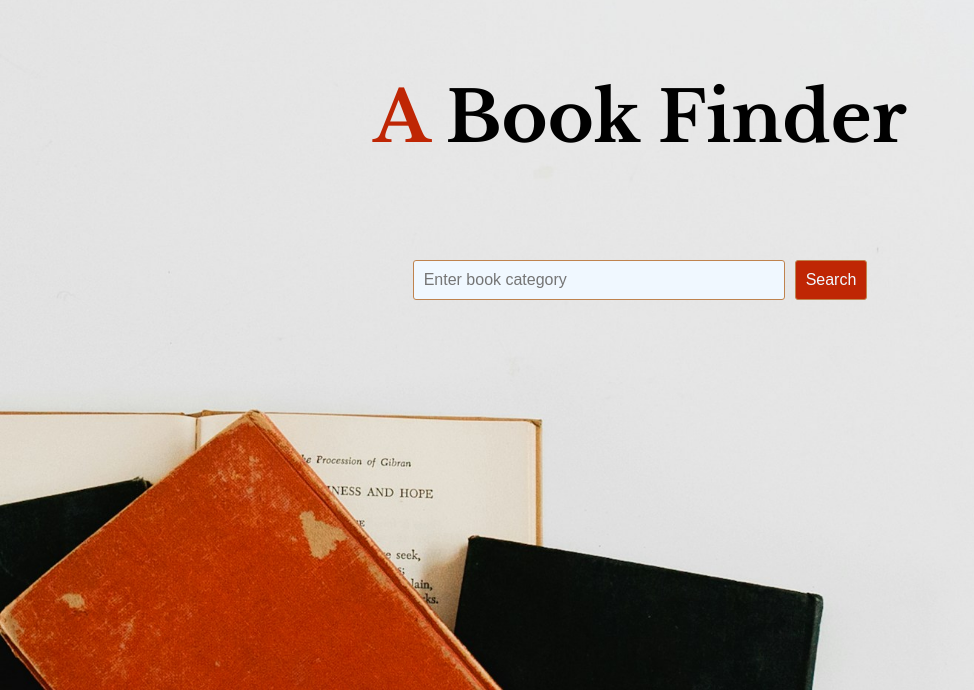
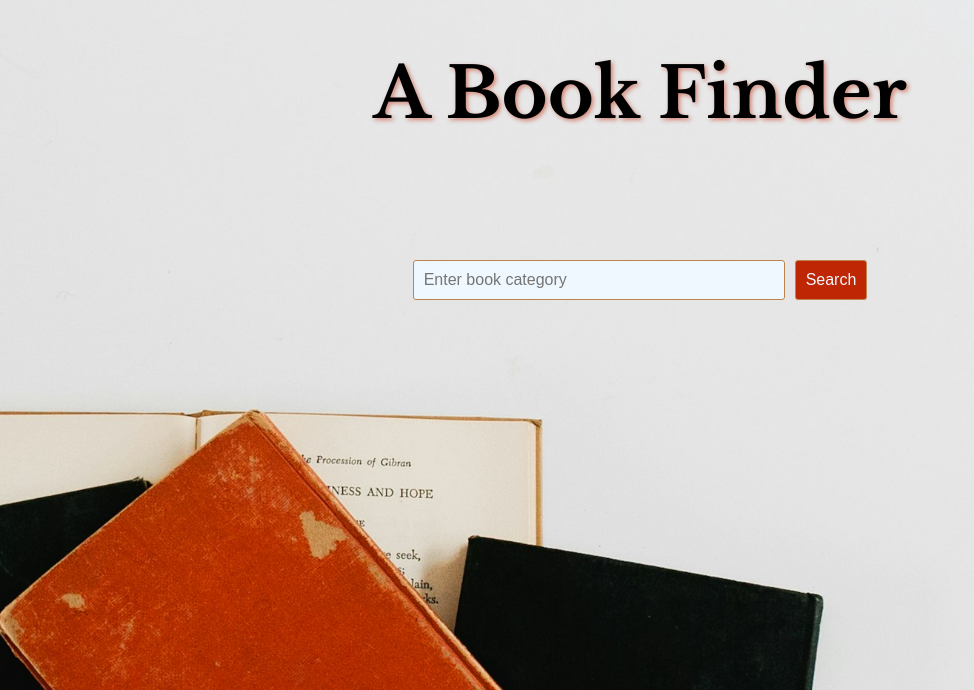
Before and after one commit to AlessioBerruto/A-Book-Finder, a plain HTML site: page index.html in a window 1280 px wide. Shown: the part 110-800 px from the top of the page, without its empty margins (0-974 px from the left). Drawn offline with nearby package versions, Linux system fonts and the light colour scheme.

Commit message:
codice completo, manca Readme e presentazione Canva

```diff
--- a/css/styles.css
+++ b/css/styles.css
@@ -11,7 +11,7 @@ body {
     background-image: url('../img/books-bg.jpg');
     background-size: cover;
     background-repeat: no-repeat;
-    background-position: bottom left;
+    background-position: left;
     background-attachment: fixed;
 }
 
@@ -26,16 +26,14 @@ body.search-active {
 
 .header h1 {
     position: absolute;
-    top: 23%;
+    top: 20%;
     left: 50%;
     margin: 0;
     font-size: 70px;
     transition: all 0.3s ease-in-out;
     transform: translateX(-50%);
-}
+    text-shadow: 2px 2px 4px rgba(191, 38, 4, 0.5);
 
-span {
-    color: #BF2604;
 }
 
 
@@ -94,7 +92,7 @@ input:-webkit-autofill,
 .search-container button {
     border: 1px solid #BF834E;
     border-radius: 3px;
-    background-color: #BF2604;
+    background-color: rgb(191, 38, 4);
     color: aliceblue;
     padding: 10px;
     font-size: 16px;
--- a/index.html
+++ b/index.html
@@ -15,7 +15,7 @@
 
 <body>
     <div class="header">
-        <h1 id="title"><span>A</span> Book Finder</h1>
+        <h1 id="title">A Book Finder</h1>
     </div>
     <div class="search-container centered">
         <input type="text" id="category" placeholder="Enter book category">
```
